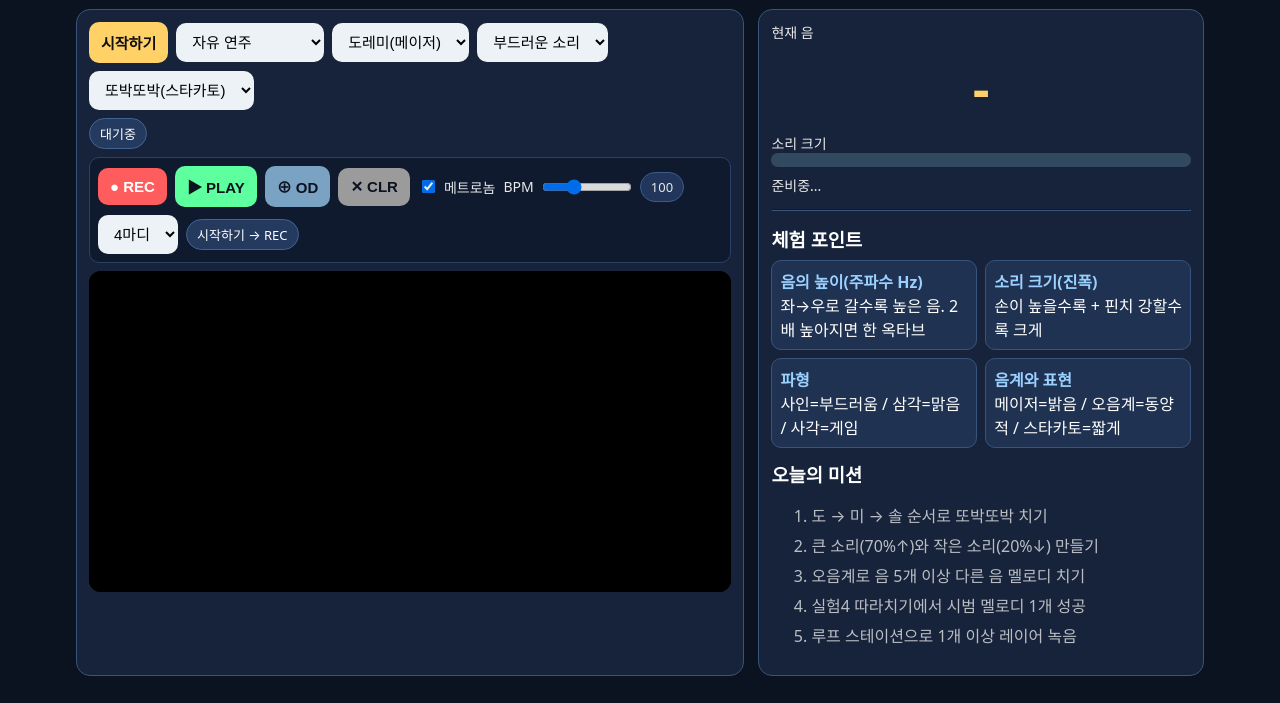
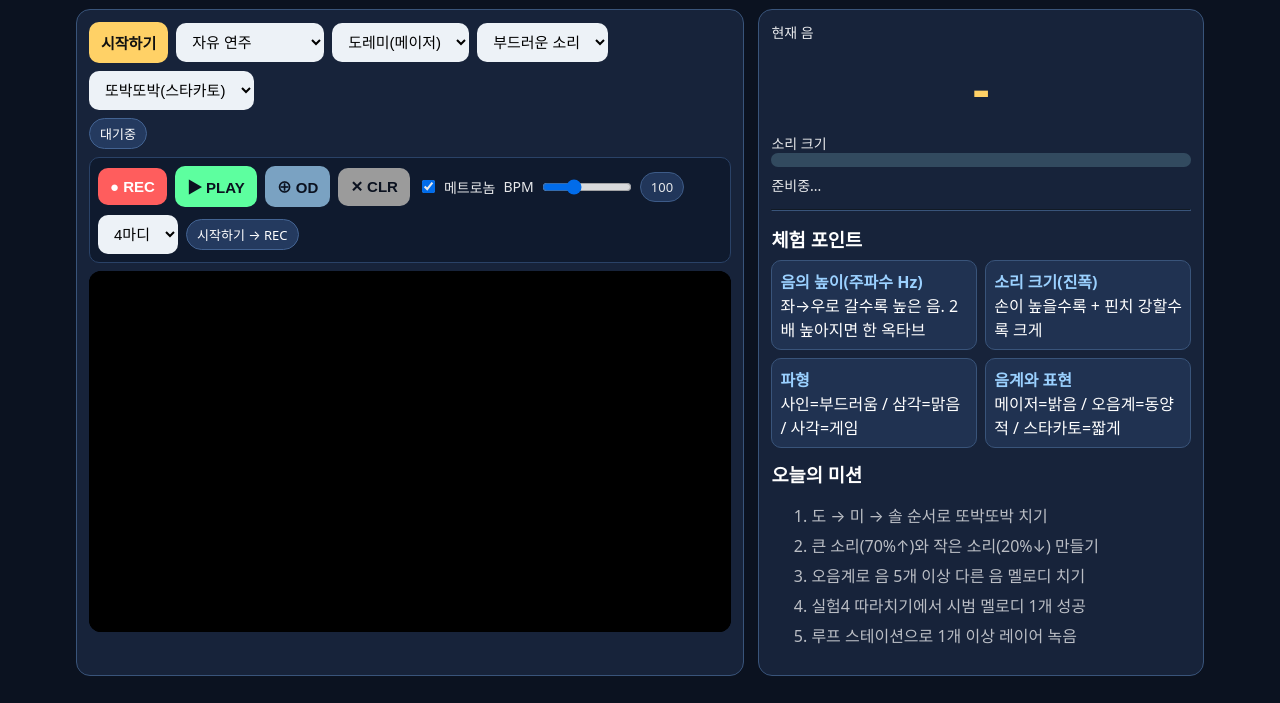
Before and after one commit to keymaker7/soundgo-edu, a plain HTML site: page index.html in a window 1280 px wide. Shown: the part 97-800 px from the top of the page. Drawn offline with nearby package versions, Linux system fonts and the light colour scheme.

Commit message:
fix: 카메라·캔버스 비율 정합 (.stage aspect-ratio 16/9 + object-fit cover)
video와 canvas overlay 크기 불일치로 카메라 영상이 잘려 보이던 문제 수정.
.stage 컨테이너에 aspect-ratio:16/9 강제 + video object-fit:cover + canvas
inset:0 height:100% 로 정확히 같은 박스를 채우게 함.

```diff
--- a/index.html
+++ b/index.html
@@ -15,9 +15,10 @@
     button{background:#ffd166;color:#111;font-weight:700;cursor:pointer}
     select{background:#edf2f7}
     .pill{padding:5px 10px;border-radius:999px;background:#243a5f;border:1px solid #436392;font-size:13px}
-    .stage{position:relative;width:100%}
-    video,canvas{width:100%;border-radius:12px;background:#000;display:block}
-    canvas{position:absolute;top:0;left:0}
+    .stage{position:relative;width:100%;aspect-ratio:16/9;background:#000;border-radius:12px;overflow:hidden}
+    .stage video,.stage canvas{position:absolute;inset:0;width:100%;height:100%;display:block;border-radius:12px;background:#000}
+    .stage video{object-fit:cover;transform:scaleX(1)}
+    .stage canvas{pointer-events:none}
     .big{font-size:52px;font-weight:800;text-align:center;margin:10px 0;color:#ffd166}
     .meter{height:14px;background:#324a5f;border-radius:999px;overflow:hidden}.fill{height:100%;width:0;background:#00d084}
     .small{font-size:14px;opacity:.9}
```
